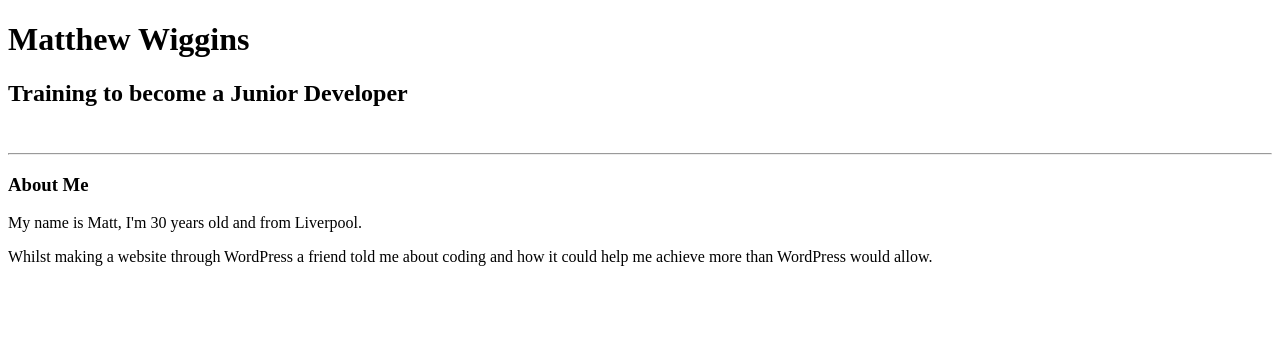
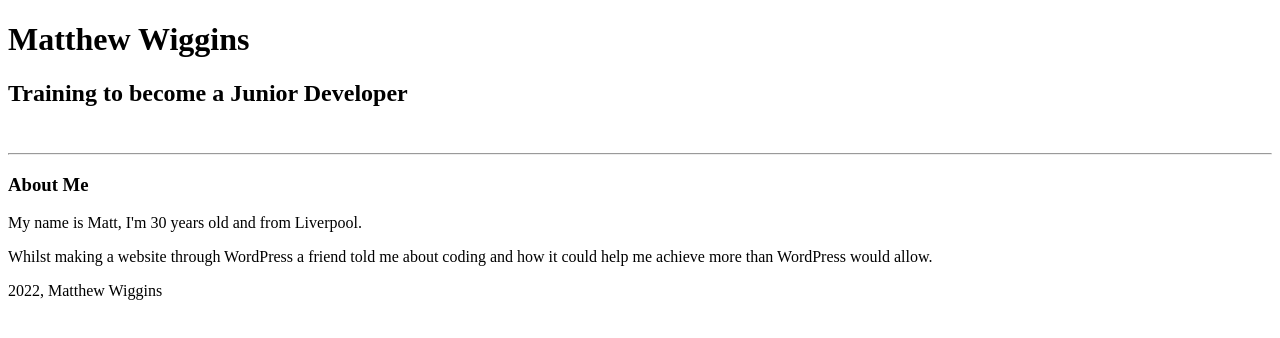
Before and after one commit to Matthewphilip/portfolio, a plain HTML site: page index.html in a window 1280 px wide. Drawn offline with Linux system fonts and the light colour scheme.

Commit message:
semantics edits

```diff
--- a/index.html
+++ b/index.html
@@ -4,12 +4,16 @@
         <title> Matthew Wiggins</title>
     </head>
     <body>
-        <h1>Matthew Wiggins</h1>
-        <h2>Training to become a Junior Developer</h2>
-        <br>
-        <hr>
-        <h3>About Me</h3>
-        <p>My name is Matt, I'm 30 years old and from Liverpool.</p>
-        <p>Whilst making a website through WordPress a friend told me about coding and how it could help me achieve more than WordPress would allow.</p>
+        <main>
+            <header><h1>Matthew Wiggins</h1></header>
+            <header><h2>Training to become a Junior Developer</h2></header>
+            <br>
+            <hr>
+            <h3>About Me</h3>
+
+            <p>My name is Matt, I'm 30 years old and from Liverpool.</p>
+            <p>Whilst making a website through WordPress a friend told me about coding and how it could help me achieve more than WordPress would allow.</p>
+            <footer>2022, Matthew Wiggins</footer>
+        </main>
     </body>
 </html>
```
